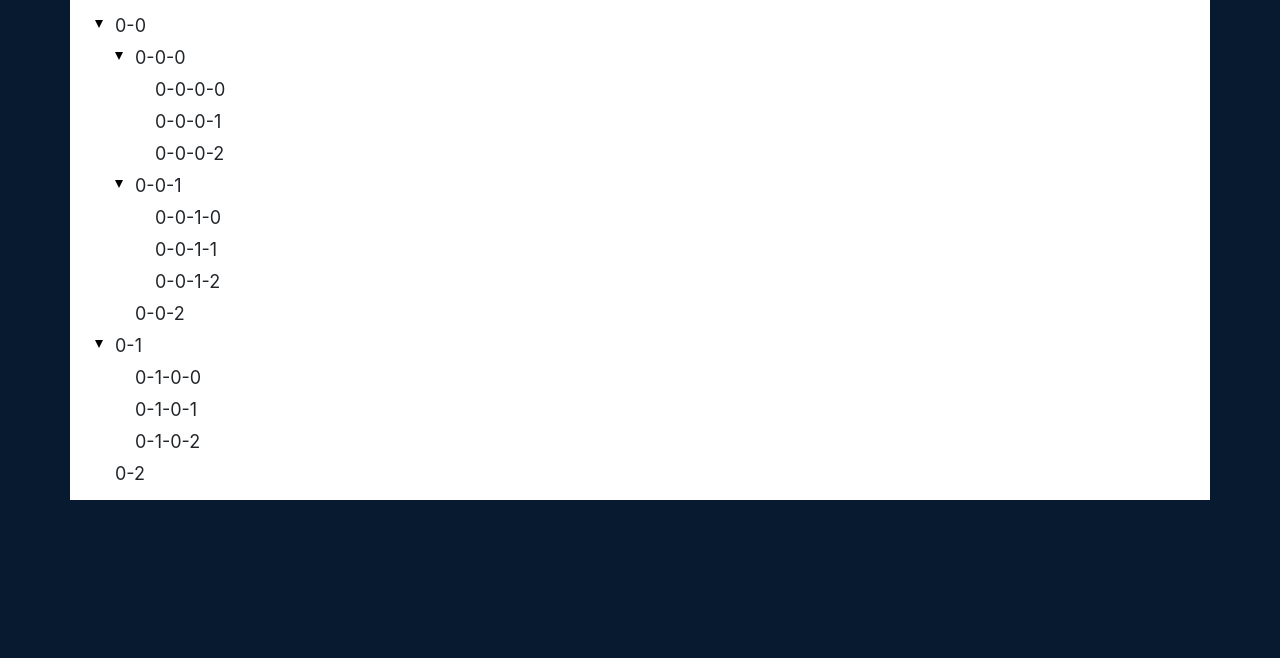
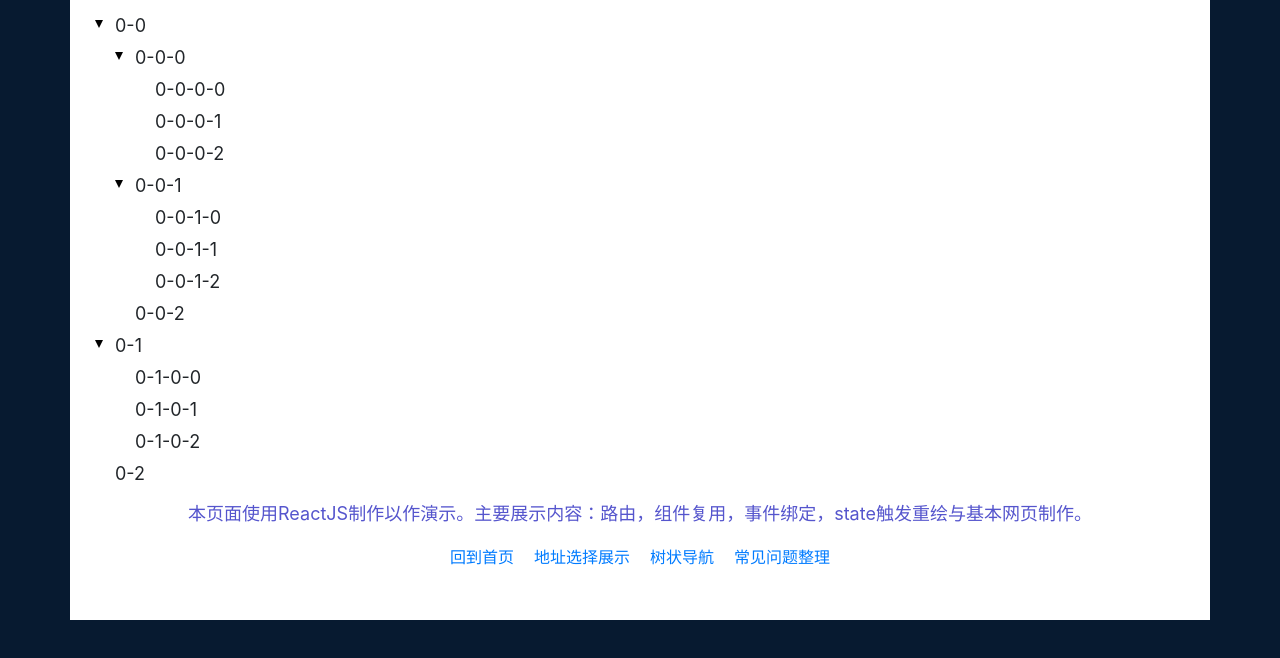
Before and after one commit to AlreadyM/resume, a React (Create React App) app: page /#/listtree in a window 1280 px wide. Shown: the top 658 px of the page. Built offline with nearby package versions, Linux system fonts and the light colour scheme.

Commit message:
add footer into listree

```diff
--- a/src/components/content/listtree/index.js
+++ b/src/components/content/listtree/index.js
@@ -1,4 +1,5 @@
 import React, { Component } from 'react';
+import Footer from '../../footer';
 
 import edit from './../../../assets/edit.svg'
 import './index.css'
@@ -138,6 +139,7 @@ class ListTree extends Component {
                 <div className="listtree ">
                 { this.renderChild(this.state.listTree)}
                 </div>
+                <Footer/>
             </div>
         );
     }
```
Also changed, not shown: 1 other file (tests, documents, lock files or other folders).
